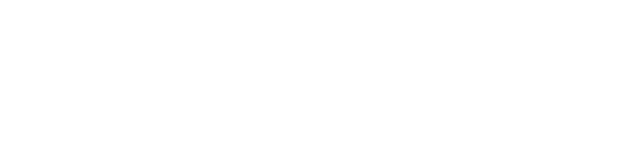
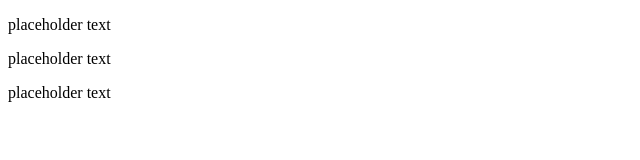
Before and after one commit to alanna-walker/Manga-List-App, a website: page nodelogin/index.html in a window 1280 px wide. Shown: the whole page, without its empty margins (0-640 px from the left). Drawn offline with Linux system fonts and the light colour scheme.

```diff
--- a/nodelogin/index.html
+++ b/nodelogin/index.html
@@ -4,9 +4,19 @@
     <meta charset="UTF-8">
     <meta http-equiv="X-UA-Compatible" content="IE=edge">
     <meta name="viewport" content="width=device-width, initial-scale=1.0">
-    <title>Document</title>
+    <title>Your Bookshelf</title>
 </head>
 <body>
-
+    <div class="index">
+    <div class="book-row-1" id="current">
+        <p>placeholder text</p>
+    </div>
+    <div class="book-row-2" id="wishlist">
+        <p>placeholder text</p>
+    </div>
+    <div class="book-row-2" id="completed">
+        <p>placeholder text</p>
+    </div>
+</div>
 </body>
 </html>
--- a/nodelogin/static/styles.css
+++ b/nodelogin/static/styles.css
@@ -1,6 +1,6 @@
 * {
     box-sizing: border-box;
-    font-family: -apple-system, BlinkMacSystemFont, "segoe ui", roboto, oxygen, ubuntu, cantarell, "fira sans", "droid sans", "helvetica neue", Arial, sans-serif;
+    font-family: Verdana, Geneva, Tahoma, sans-serif;
     font-size: 16px;
 }
 body {
```
Also changed, not shown: nodelogin/login.html (+1 -1 lines), nodelogin/login.js (+20 -2 lines).
